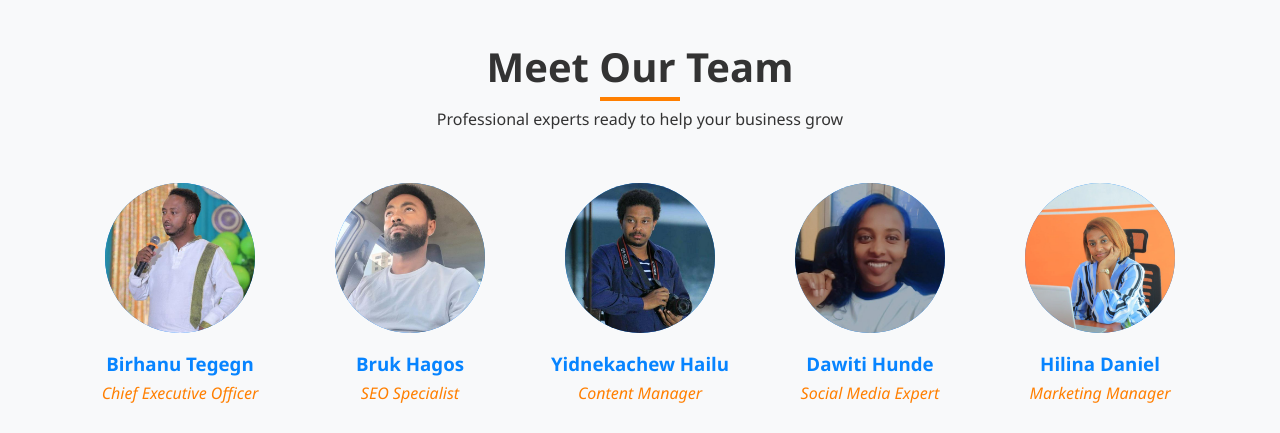
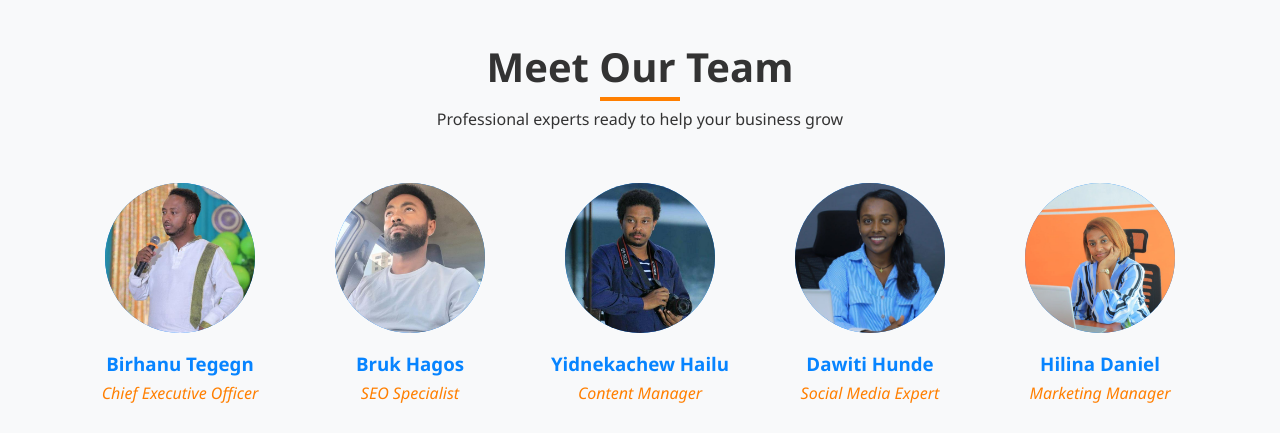
Before and after one commit to DawitiHunde/amphire-marketing, a plain HTML site: page index.html in a window 1280 px wide. Shown: the part 5160-5593 px from the top of the page. Drawn offline with Linux system fonts and the light colour scheme.

Commit message:
Update index.html

```diff
--- a/index.html
+++ b/index.html
@@ -423,7 +423,7 @@
                 </div>
                 <div class="team-member">
                     <div class="member-image">
-                        <img src="dawiti.jpg" width="100%" height="auto">
+                        <img src="photo_2025-09-09_01-51-44.jpg" width="100%" height="auto">
                     </div>
                     <h3 class="member-name">Dawiti Hunde</h3>
                     <p class="member-role">Social Media Expert</p>
```
